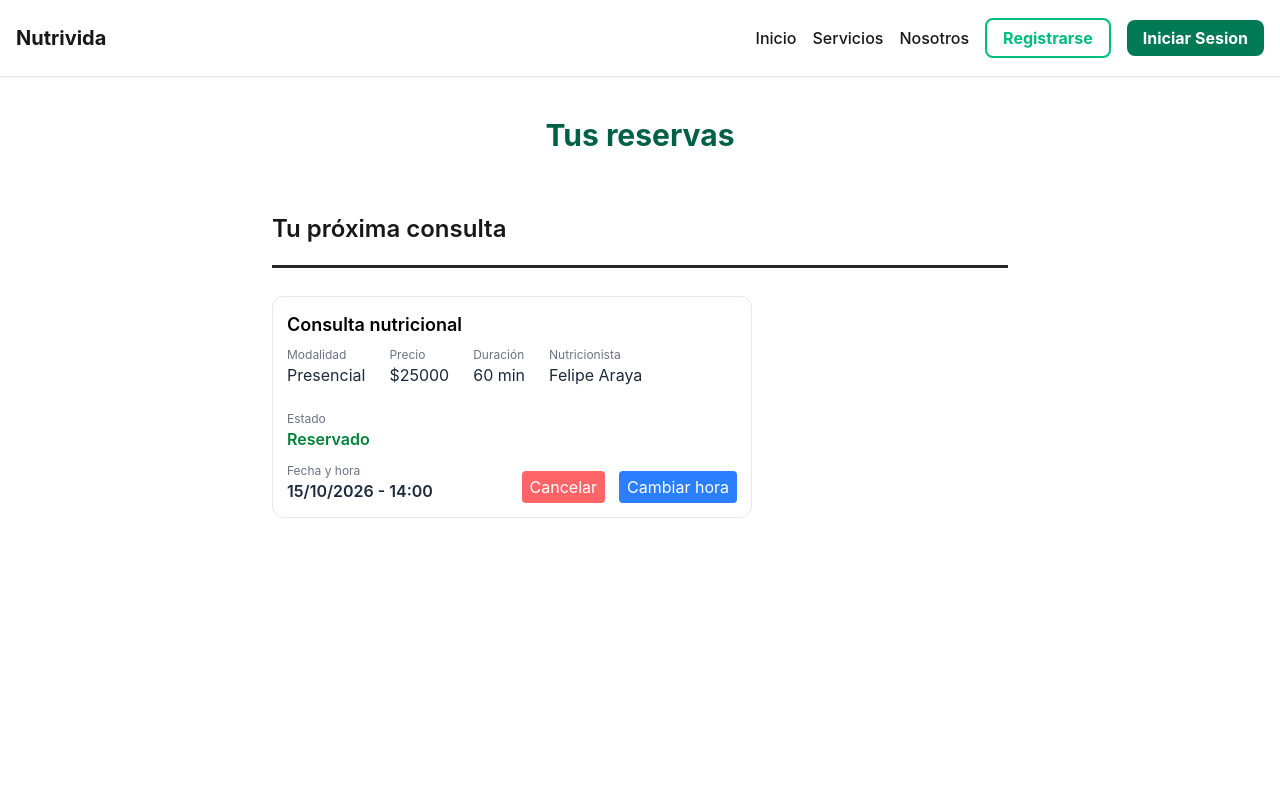
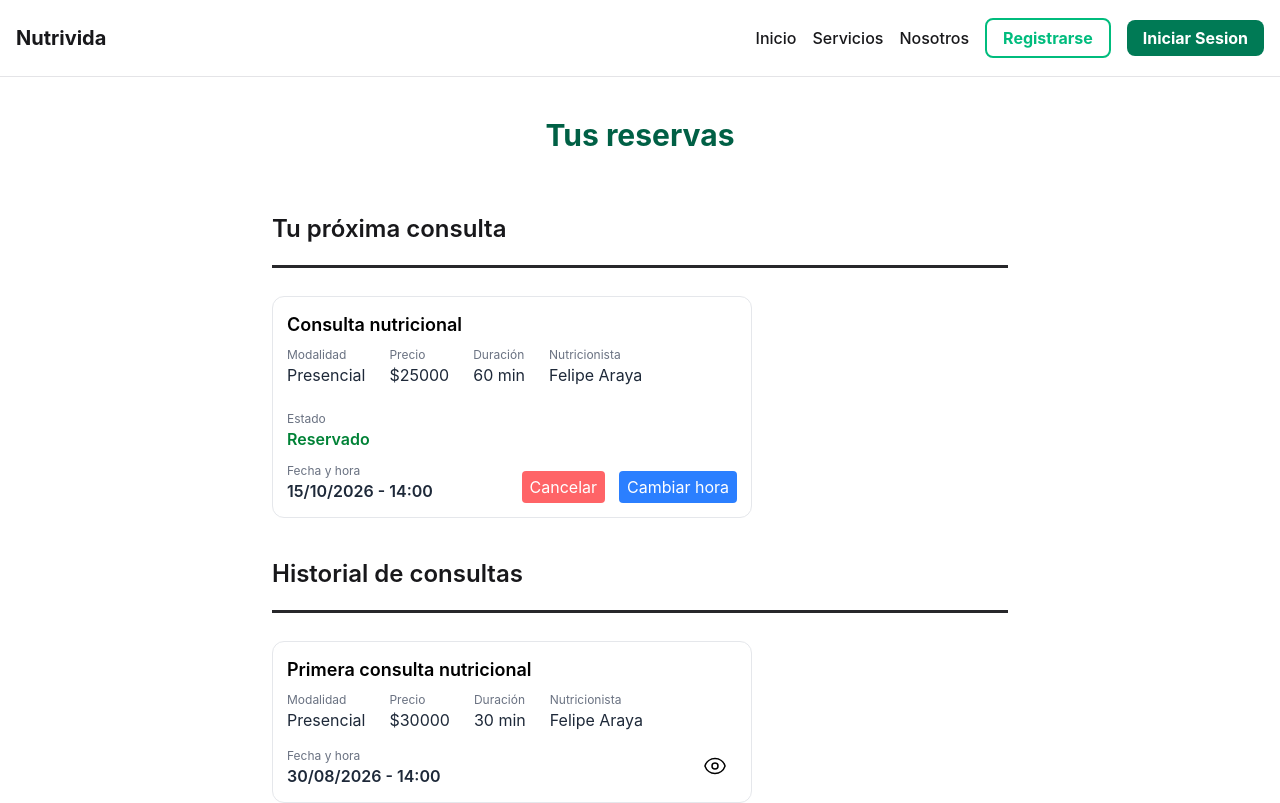
Before and after one commit to macayul-boop/Nutrivida, a React (Vite) app in the folder nutrivida/: page /tusReservas in a window 1280 px wide. Shown: the top 803 px of the page. Built offline with nearby package versions, Linux system fonts and the light colour scheme.

Commit message:
Se agrego historial de consultas

```diff
--- a/nutrivida/src/pages/cliente/TusReservas.jsx
+++ b/nutrivida/src/pages/cliente/TusReservas.jsx
@@ -1,6 +1,7 @@
 import { useState } from "react"
 import FormularioEditarReserva from "../../componente/FormularioEditarReserva"
 import ModalConfirmacion from "../../componente/ModalConfirmacion"
+import DetallesInforme from "../../componente/DetallesInforme"
 const RESERVAS_INICIALES = [
     {
         id: 1,
@@ -19,8 +20,38 @@ const RESERVAS_INICIALES = [
         estado: "Reservado"
     }
 ]
+const HISTORIAL_CONSULTAS = [
+    {
+        id: 1,
+        nombreConsulta: "Primera consulta nutricional",
+        modalidad: "Presencial",
+        precio: 30000,
+        duracion: 30,
+        nombreNutricionista: "Felipe Araya",
+        fecha: "30/08/2026",
+        horaInicio: "14:00",
+        peso: 80,
+        talla: 1.72,
+        circunferenciaCintura: 90,
+        descripcion: "El paciente presenta avances en sus hábitos alimenticios y mantiene correctamente las indicaciones entregadas."
+    },
+    {
+        id: 2,
+        nombreConsulta: "Control nutricional",
+        modalidad: "Presencial",
+        precio: 30000,
+        duracion: 30,
+        nombreNutricionista: "Felipe Araya",
+        fecha: "15/09/2026",
+        horaInicio: "10:30",
+        peso: 78,
+        talla: 1.72,
+        circunferenciaCintura: 87,
+        descripcion: "El paciente disminuyó su peso y circunferencia de cintura. Se recomienda continuar con el plan nutricional."
+    }
+]
 
-function ReservaCliente({datos, onEditar, onCancelar}){
+function ReservaCliente({datos, onEditar, onCancelar, onMostrar}){
 
     return(
         <article className="max-w-[30rem] w-full border border-gray-200 rounded-xl p-3.5">
@@ -64,6 +95,7 @@ function ReservaCliente({datos, onEditar, onCancelar}){
                         {datos.nombreNutricionista}
                     </p>
                 </div>
+                {datos.estado &&
                     <div>
                         <p className="text-xs text-gray-500">
                             Estado
@@ -77,19 +109,50 @@ function ReservaCliente({datos, onEditar, onCancelar}){
                             {datos.estado}
                         </p>
                     </div>
+                }
+
             </section>
 
-            <section className="mt-3 flex justify-between flex-wrap gap-5">
+            <section className="mt-3 flex items-end justify-between flex-wrap gap-5">
                 <div>
                     <p className="text-xs text-gray-500">
                         Fecha y hora
                     </p>
+
                     <p className="text-gray-800 font-semibold">
                         {datos.fecha} - {datos.horaInicio}
                     </p>
                 </div>
 
-                <div className="flex items-end gap-3.5">
+                {onMostrar ? (
+                    <button
+                        onClick={onMostrar}
+                        className="ml-auto p-2.5 cursor-pointer"
+                        aria-label="Ver informe clínico"
+                    >
+                        <svg
+                            xmlns="http://www.w3.org/2000/svg"
+                            fill="none"
+                            viewBox="0 0 24 24"
+                            strokeWidth={1.5}
+                            stroke="currentColor"
+                            className="size-6"
+                        >
+                            <path
+                                strokeLinecap="round"
+                                strokeLinejoin="round"
+                                d="M2.036 12.322a1.012 1.012 0 0 1 0-.639C3.423 7.51 7.36 4.5 12 4.5c4.638 0 8.573 3.007 9.963 7.178.07.207.07.431 0 .639C20.577 16.49 16.64 19.5 12 19.5c-4.638 0-8.573-3.007-9.963-7.178Z"
+                            />
+                            <path
+                                strokeLinecap="round"
+                                strokeLinejoin="round"
+                                d="M15 12a3 3 0 1 1-6 0 3 3 0 0 1 6 0Z"
+                            />
+                        </svg>
+                    </button>
+                ) : (
+                    datos.estado !== "Cancelado" &&
+                        <div className="ml-auto flex items-end gap-3.5">
                             <button
                                 onClick={onCancelar}
                                 className="bg-red-400 hover:bg-red-500 text-white py-1 px-2 rounded-sm cursor-pointer"
@@ -104,6 +167,7 @@ function ReservaCliente({datos, onEditar, onCancelar}){
                                 Cambiar hora
                             </button>
                         </div>
+                )}
             </section>
         </article>
     )
@@ -115,6 +179,7 @@ function TusReservas(){
     const [modalEditarReserva, setModalEditarReserva] = useState(false)
     const [modalCancelarReserva, setModalCancelarReserva] = useState(false)
     const [reservaCancelar, setReservaCancelar] = useState(null)
+    const [listaMostrarInforme, setListaMostrarInforme] = useState([])
     const mostrarModalEditar = (reserva)=>{
         setModalEditarReserva(!modalEditarReserva)
         setReservaEditar(reserva)
@@ -147,6 +212,17 @@ function TusReservas(){
         setReservaCancelar(null)
         setModalCancelarReserva(!modalCancelarReserva)
     }
+    const eventoMostrarDetalleInforme = (informe)=>{
+        if(listaMostrarInforme.find((value)=> value.id === informe.id)) return
+
+        setListaMostrarInforme([...listaMostrarInforme, informe])
+    }
+
+    const eventoOcultarInforme = (informeId)=>{
+        setListaMostrarInforme(
+            listaMostrarInforme.filter((value)=> value.id !== informeId)
+        )
+    }
     return(
         <div>
             <main className="w-full pb-10">
@@ -172,6 +248,35 @@ function TusReservas(){
                                 datos={value}
                                 onEditar={()=> mostrarModalEditar(value)}
                                 onCancelar={()=> mostrarModalCancelar(value.id)}
+                            />
+                        ))}
+                    </section>
+
+                </section>
+                <section className="max-w-3xl mx-auto mt-5 px-4">
+
+                    <section className="w-full border-b-3 border-zinc-800">
+                        <h2 className="text-center sm:text-start text-2xl font-semibold py-5 text-zinc-900">
+                            Historial de consultas
+                        </h2>
+                    </section>
+
+                    <section className="mt-7 flex flex-col gap-5">
+                        {HISTORIAL_CONSULTAS.map((value)=>(
+                            <ReservaCliente
+                                key={value.id}
+                                datos={value}
+                                onMostrar={()=> eventoMostrarDetalleInforme(value)}
+                            />
+                        ))}
+                    </section>
+
+                    <section className="mt-5 flex flex-wrap gap-2.5">
+                        {listaMostrarInforme.map((value)=>(
+                            <DetallesInforme
+                                key={value.id}
+                                datos={value}
+                                onCerrar={()=> eventoOcultarInforme(value.id)}
                             />
                         ))}
                     </section>
```
Lines whose indentation alone changed are shown as unchanged.
